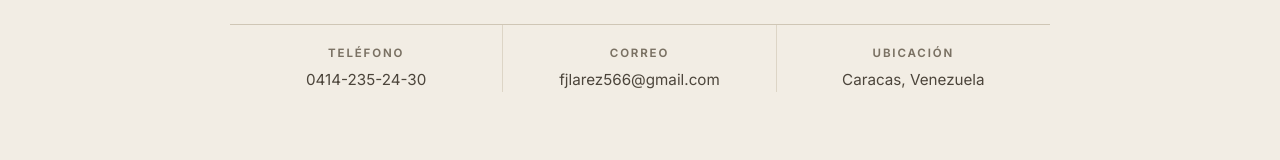
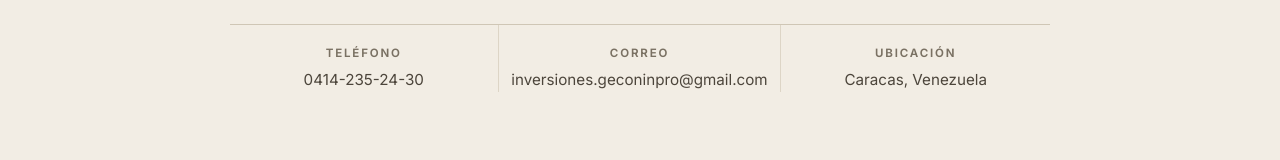
Before and after one commit to geconinpro/geconinpro.github.io, a plain HTML site: page index.html in a window 1280 px wide. Shown: the part 11427-11587 px from the top of the page. Drawn offline with Linux system fonts and the light colour scheme.

Commit message:
Correo corporativo: inversiones.geconinpro@gmail.com

```diff
--- a/index.html
+++ b/index.html
@@ -777,7 +777,7 @@ footer{border-top:1px solid var(--rule);padding:2rem 0 6.5rem;font-size:.82rem;c
     </p>
     <div class="cta-contacts rv">
       <p><b>Teléfono</b><a href="tel:+584142352430">0414-235-24-30</a></p>
-      <p><b>Correo</b><a href="mailto:fjlarez566@gmail.com">fjlarez566@gmail.com</a></p>
+      <p><b>Correo</b><a href="mailto:inversiones.geconinpro@gmail.com">inversiones.geconinpro@gmail.com</a></p>
       <p><b>Ubicación</b>Caracas, Venezuela</p>
     </div>
   </div>
```
